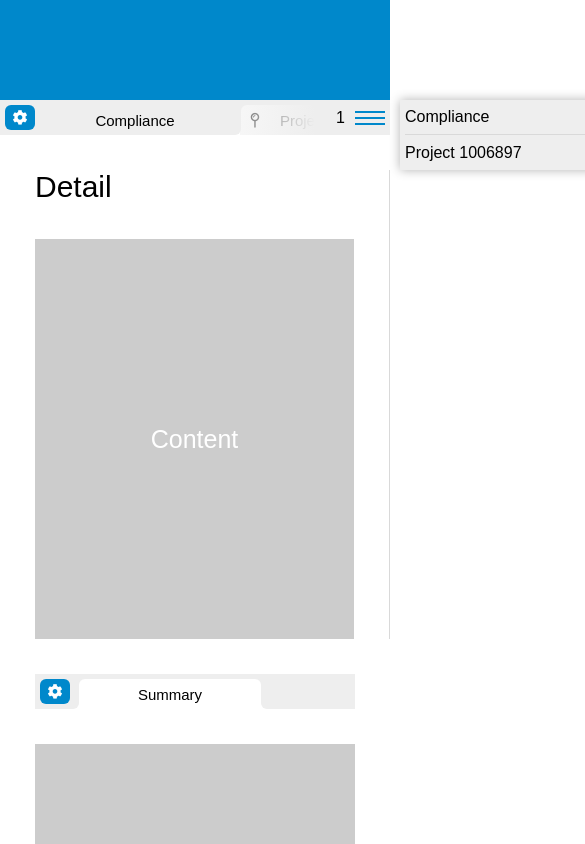
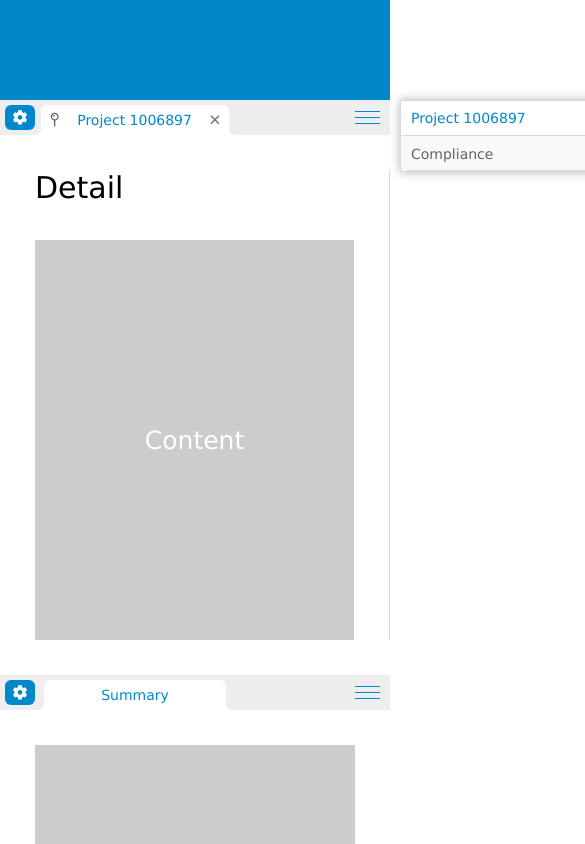
Before and after one commit to idotheinternet/responsive-tabs, an Angular app: page / in a window 390 px wide. Both pictures are taken after a click on the element 20 px from the left and 117 px from the top of the page. Shown: the top 844 px of the page, 585 px wide, since content can reach past the window. Built offline with nearby package versions, Linux system fonts and the light colour scheme.

Commit message:
ajsdf;lkajsdf

```diff
--- a/angular.json
+++ b/angular.json
@@ -83,7 +83,9 @@
             "styles": [
               "src/styles.css"
             ],
-            "scripts": [],
+            "scripts": [
+              "src/scripts/responsive.js"
+            ],
             "assets": [
               "src/favicon.ico",
               "src/assets"
--- a/src/app/app.component.css
+++ b/src/app/app.component.css
@@ -24,12 +24,12 @@ app-tabs::-webkit-scrollbar {
     height: auto;
 }
 .detail {
-    width: 20%;
+    width: 25%;
     border-right: 1px solid #d9d9d9;
     font-size: 30px;
 }
 .content {
-    width: 80%;
+    width: 75%;
 }
 .fill {
     display: flex;
@@ -52,3 +52,12 @@ app-tabs::-webkit-scrollbar {
         padding: 35px;
     }
 }
+@media(max-width: 500px) {
+    .content {
+        padding: 35px 0px;
+    }
+    .content .fill {
+        width: calc(100% - 70px);
+        margin: auto;
+    }
+}
--- a/src/app/app.module.ts
+++ b/src/app/app.module.ts
@@ -4,6 +4,7 @@ import { NgModule } from '@angular/core';
 import { AppComponent } from './app.component';
 import { HeaderComponent } from './header/header.component';
 import { TabsComponent } from './tabs/tabs.component';
+import { TabsService } from './tabs/tabs.service';
 
 @NgModule({
   declarations: [
@@ -14,7 +15,7 @@ import { TabsComponent } from './tabs/tabs.component';
   imports: [
     BrowserModule
   ],
-  providers: [],
+  providers: [TabsService],
   bootstrap: [AppComponent]
 })
 export class AppModule { }
--- a/src/app/tabs/tabs.component.css
+++ b/src/app/tabs/tabs.component.css
@@ -16,6 +16,9 @@
     position: relative;
     height: auto;
 }
+.tabs-wrap {
+    display: inline-flex;
+}
 .tab {
     position: relative;
     display: inline-flex;
@@ -23,7 +26,7 @@
     justify-content: center;
     height: 30px;
     width: 200px;
-    font-size: 15px;
+    font-size: 14px;
 }
 .tab-side {
     position: relative;
@@ -77,9 +80,14 @@
     overflow: hidden;
     text-overflow: ellipsis;
     padding: 5px 0px;
+    color: rgba(0, 0, 0, .6);
     cursor: pointer;
 }
-.far {
+.tab.active .tab-inner .tab-label {
+    color: #0088cb;
+}
+.fal, .far {
+    color: rgba(0, 0, 0, .6);
     cursor: pointer;
 }
 .overflow {
@@ -104,14 +112,19 @@
     position: absolute;
     z-index: 2;
     top: 0;
-    width: 150px;
+    width: 100px;
     height: 100%;
     left: calc(100%);
     transform: translateX(-100%);
-    padding-right: 5px;
-    background: linear-gradient(to right, rgba(238, 238, 238, .5), rgba(238, 238, 238, 1), rgba(238, 238, 238, 1));
+    padding-right: 10px;
+    background: linear-gradient(to right, rgba(238, 238, 238, 0), rgba(238, 238, 238, 1), rgba(238, 238, 238, 1));
+}
+.burger-con.active {
+    background: transparent;
 }
 .overflow-count {
+    font-size: 14px;
+    color: rgba(0, 0, 0, .6);
     margin-right: 10px;
 }
 .burger {
@@ -119,14 +132,14 @@
     justify-content: center;
     align-items: center;
     position: relative;
-    width: 30px;
+    width: 25px;
     height: 30px;
     cursor: pointer;
 }
 .line {
     position: absolute;
     width: 100%;
-    height: 2px;
+    height: 1px;
     background-color: #0088cb;
     transition: transform .15s;
 }
@@ -153,26 +166,65 @@
     height: auto;
     left: 100%;
     transform: translateX(10px);
-    background-color: #eee;
+    background-color: #fff;
     box-shadow: 0px 0px 10px rgba(0, 0, 0, .3);
+    border: 1px solid #d9d9d9;
     transition: transform .15s;
-    padding: 0px 5px;
 }
 .menu.active {
     transform: translateX(-100%);
 }
 .menu-item {
+    position: relative;
     display: inline-flex;
     align-items: center;
     width: 100%;
     height: 35px;
-    border-bottom: 1px solid #d9d9d9;
-    background-color: #eee;
+    font-size: 14px;
+    padding: 0px 10px;
+    color: rgba(0, 0, 0, .6);
     cursor: pointer;
+    background-color: #f9f9f9;
+}
+.menu-item .fa-times {
+    position: absolute;
+    top: 50%;
+    left: calc(100% - 10px);
+    transform: translate(-100%, -50%);
+    color: rgba(0, 0, 0, .6);
+}
+.menu-item.hidden {
+    display: none;
 }
 .menu-item:hover {
-    background-color: #e9e9e9;
+    background-color: #eee;
 }
-.menu .menu-item:last-child {
-    border-bottom: none;
+.menu .menu-item:first-child {
+    background-color: #fff;
+    color: #0088cb;
+    border-bottom: 1px solid #d9d9d9;
 }
+.menu .menu-item:first-child:hover {
+    background-color: #fff;
+    cursor: default;
+}
+.menu .menu-item:last-child .item-sep {
+    display: none;
+}
+.item-sep {
+    position: absolute;
+    top: 100%;
+    left: 50%;
+    transform: translate(-50%, -100%);
+    width: calc(100% - 10px);
+    height: 1px;
+    background-color: #d9d9d9;
+}
+@media(max-width: 500px) {
+    .tabs-wrap, .overflow-count {
+        display: none;
+    }
+    .menu {
+        width: 100%;
+    }
+}
--- a/src/app/tabs/tabs.component.html
+++ b/src/app/tabs/tabs.component.html
@@ -1,7 +1,22 @@
 <div class="tabs-manager" (click)="appendTab()">
   <i class="fas fa-cog"></i>
 </div>
-<div class="tabs" #tabsCon>
+<div class="tabs">
+  <div class="tab active" *ngIf="tabsService.isMobile">
+    <div class="tab-side">
+      <div class="tab-side-inner l"></div>
+    </div>
+    <div class="tab-inner">
+      <i class="far fa-map-pin" *ngIf="level === 1 && tabs[idx].isDynamic"></i>
+      <div class="tab-label">{{ tabs[idx].label }}</div>
+      <i class="fal fa-times" *ngIf="tabs[idx].isDynamic" (click)="removeTab(idx)"></i>
+    </div>
+    <div class="tab-side">
+      <div class="tab-side-inner r">
+      </div>
+    </div>
+  </div>
+  <div class="tabs-wrap" *ngIf="!tabsService.isMobile">
   <div class="tab" *ngFor="let tab of tabs; let i = index;" [ngClass]="{'active': i === idx}">
     <div class="tab-side">
       <div class="tab-side-inner l"></div>
@@ -9,7 +24,7 @@
     <div class="tab-inner">
       <i class="far fa-map-pin" *ngIf="level === 1 && tab.isDynamic"></i>
       <div class="tab-label" (click)="activateTab(i)">{{ tab.label }}</div>
-      <i class="far fa-times" *ngIf="tab.isDynamic" (click)="removeTab(i)"></i>
+      <i class="fal fa-times" *ngIf="tab.isDynamic" (click)="removeTab(i)"></i>
     </div>
     <div class="tab-side">
       <div class="tab-side-inner r">
@@ -17,8 +32,9 @@
       </div>
     </div>
   </div>
+  </div>
 </div>
-<div class="burger-con" *ngIf="excWidth">
+<div class="burger-con" *ngIf="overflowCount > 0 || tabsService.isMobile" [ngClass]="{'active': toggled}">
   <div class="overflow-count" *ngIf="!toggled">{{ overflowCount }}</div>
   <div class="burger" [ngClass]="{'active': toggled}" (click)="toggleMenu()">
     <div class="line t"></div>
@@ -26,8 +42,11 @@
     <div class="line b"></div>
   </div>
 </div>
-<div class="menu" *ngIf="excWidth" [ngClass]="{'active': toggled}">
-  <div class="menu-item" *ngFor="let tab of tabs; let i = index;" (click)="activateTab(i)">
+<div class="menu" *ngIf="overflowCount > 0 || tabsService.isMobile" [ngClass]="{'active': toggled}">
+  <div class="menu-item">{{ tabs[idx].label }}</div>
+  <div class="menu-item" *ngFor="let tab of tabs; let i = index;" (click)="activateTab(i)" [ngClass]="{'hidden': i === idx}">
     {{ tab.label }}
+    <i class="fal fa-times" *ngIf="tab.isDynamic" (click)="removeTab(i)"></i>
+    <div class="item-sep"></div>
   </div>
 </div>
--- a/src/app/tabs/tabs.component.ts
+++ b/src/app/tabs/tabs.component.ts
@@ -1,24 +1,26 @@
-import { Component, Input, AfterViewInit, ViewChild, ElementRef } from '@angular/core';
+import { Component, Input, AfterViewInit } from '@angular/core';
+import { TabsService } from './tabs.service';
 
 @Component({
   selector: 'app-tabs',
   templateUrl: './tabs.component.html',
   styleUrls: ['./tabs.component.css']
 })
+
+
 export class TabsComponent implements AfterViewInit {
 
-
+  constructor(private tabsService: TabsService) {}
 
   @Input() level: number;
   @Input() tabs: object[] = [];
-  @ViewChild('tabsCon', {read: ElementRef}) tabsCon: ElementRef;
+  tabsCon: Element;
 
   excWidth: boolean = false;
   idx: number = 0;
   toggled: boolean = false;
-  overflow: object[] = [];
-  item: string = "";
   overflowCount: number = 0;
+  width: number = 245;
 
   toggleMenu() {
     this.toggled = !this.toggled;
@@ -27,41 +29,52 @@ export class TabsComponent implements AfterViewInit {
   activateTab(idx: number) {
     this.idx = idx;
     if(this.toggled) this.toggled = false;
+    this.getOverflow();
   }
 
   removeTab(idx: number) {
     if(idx === this.idx) this.idx = idx + (idx < this.tabs.length-1 ? 0 : -1);
     this.tabs.splice(idx, 1);
     if(this.checkOverflow(false)) this.overflowCount--;
-    console.log(this.overflowCount);
     if(!this.overflowCount) this.excWidth = false;
+    this.width -= 200;
   }
 
   appendTab() {
     const entities: string[] = ['Installer ', 'Project ', 'Something '],
     random: string = entities[Math.floor(Math.random() * entities.length)] + Math.random().toString().substring(2, 9),
     overflow: boolean = this.checkOverflow(true);
+    this.width += 200;
     if(overflow) {
       this.tabs.splice(this.idx = 1, 0, {label: random, isDynamic: true});
       this.overflowCount++
     } else {
       this.tabs[overflow ? 'unshift' : 'push']({
-        label: this.item = random,
+        label: random,
         isDynamic: true
       });
       this.idx = this.tabs.length-1;
     }
   }
 
+  getOverflow(): number {
+    const count: number = this.overflowCount = Math.floor((this.width - this.tabsCon.parentElement.offsetWidth) / 200);
+    if(count > 0 && this.idx >= this.tabs.length - count) {
+      const idx: number = this.idx,
+      item: object = this.tabs[idx];
+      this.tabs.splice(idx, 1);
+      this.tabs.splice(this.idx = 1, 0, item);
+    }
+    return this.overflowCount;
+  }
+
   checkOverflow(onAppend: boolean): boolean {
-      const tabsCon: HTMLDivElement = this.tabsCon.nativeElement;
-      return this.excWidth = tabsCon.offsetWidth + (onAppend ? 240 : 0) > tabsCon.parentElement.offsetWidth;
+    return this.excWidth = ((this.width + (onAppend ? 200 : 0)) - this.tabsCon.parentElement.offsetWidth) >= 100;
   }
 
   ngAfterViewInit() {
-    this.item = this.tabs[0]['label'];
-    //console.log(this.tabsCon.nativeElement.offsetWidth);
-    //window.onresize = ()=> {this.checkOverflow()}
+    this.tabsCon = (<HTMLDivElement>document.getElementsByClassName("tabs")[this.level-1]);
+    this.tabsService.instances.push(this);
   }
 
 }
--- /dev/null
+++ b/src/app/tabs/tabs.service.ts
@@ -0,0 +1,19 @@
+import { Injectable } from '@angular/core';
+import { TabsComponent } from './tabs.component';
+
+@Injectable() export class TabsService {
+    constructor() {
+        this.isMobile = document.body.offsetWidth <= 500;
+        window.onresize = ()=> {
+            let i: number = 0;
+            const inst = this.instances,
+            len = inst.length;
+            for(; i < len; i++) {
+                inst[i].getOverflow();
+                this.isMobile = document.body.offsetWidth <= 500;
+            }
+        }
+    }
+    instances: TabsComponent[] = [];
+    isMobile: boolean = false;
+}
--- a/src/index.html
+++ b/src/index.html
@@ -3,8 +3,6 @@
 <head>
   <meta charset="utf-8">
   <title>ResponsiveTabs</title>
-  <base href="/">
-
   <meta name="viewport" content="width=device-width, initial-scale=1">
   <link rel="icon" type="image/x-icon" href="favicon.ico">
 </head>
--- /dev/null
+++ b/src/scripts/responsive.js
@@ -0,0 +1,2 @@
+"use strict";
+console.log("asd;fkj");
--- a/src/styles.css
+++ b/src/styles.css
@@ -1,6 +1,6 @@
 body {
     margin: 0;
-    font-family: sans-serif;
+    font-family: Verdana, sans-serif;
     overflow-x: hidden;
 }
 div {
```
